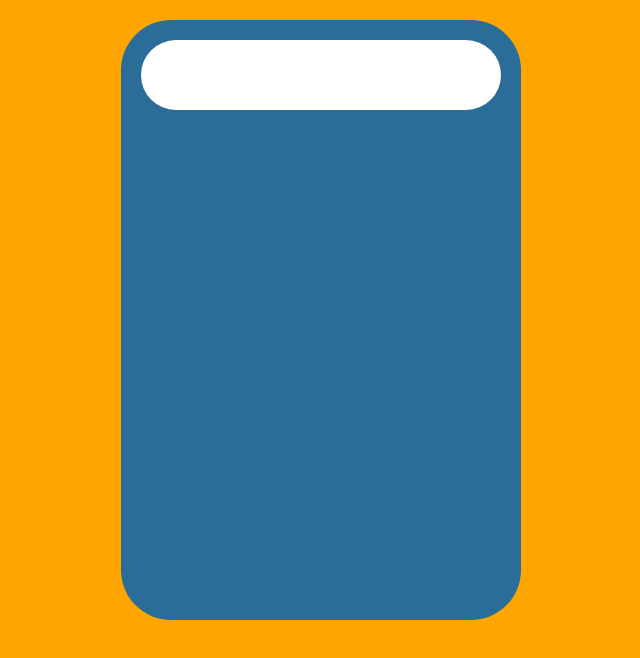
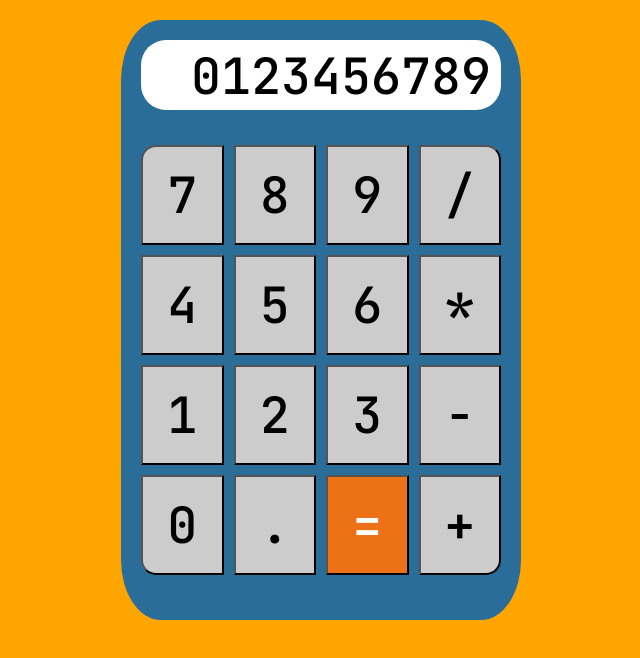
Before and after one commit to FranciscoBarrot/calculator, a plain HTML site: page index.html in a window 1280 px wide. Shown: the whole page, without its empty margins (319-959 px from the left). Drawn offline with Linux system fonts and the light colour scheme.

Commit message:
second commit, operation function and some css

```diff
--- a/index.html
+++ b/index.html
@@ -6,12 +6,33 @@
     <title>Calculator</title>
     <!-- CUSTOM CSS -->
     <link rel="stylesheet" href="styles.css">
+    <!-- FONT JETBRAINS MONO -->
+    <link rel="preconnect" href="https://fonts.gstatic.com">
+    <link href="https://fonts.googleapis.com/css2?family=JetBrains+Mono:wght@500&display=swap" rel="stylesheet">
+
 </head>
 <body>
 
     <div class="container">
-        <div class="displayer"></div>
-
+        <div class="displayer">0123456789</div>
+        <div class="buttons-container">
+            <button class="button top-left">7</button>
+            <button class="button">8</button>
+            <button class="button">9</button>
+            <button class="button top-right">/</button>
+            <button class="button">4</button>
+            <button class="button">5</button>
+            <button class="button">6</button>
+            <button class="button">*</button>
+            <button class="button">1</button>
+            <button class="button">2</button>
+            <button class="button">3</button>
+            <button class="button">-</button>
+            <button class="button bot-left">0</button>
+            <button class="button">.</button>
+            <button class="button equal">=</button>
+            <button class="button bot-right">+</button>
+        </div>
 
     </div>
 
--- a/main.js
+++ b/main.js
@@ -0,0 +1,34 @@
+/* OPERATIONS */
+function add (a,b) {
+    return a + b
+}
+
+function sub (a,b) {
+    return a - b
+}
+
+function multiply (a,b) {
+    return a * b
+}
+
+function divide (a,b) {
+    return a / b
+}
+
+
+function operate (operator,a,b) {
+    switch (operator) {
+        case "+":
+            return add(a,b)
+            break
+        case "-":
+            return sub(a,b)
+            break
+        case "*":
+            return multiply(a,b)
+            break
+        default:
+            return divide(a,b)
+            break
+    }
+}
--- a/styles.css
+++ b/styles.css
@@ -4,14 +4,13 @@
     box-sizing: border-box;
 }
 
-
 body{
     background-color: rgb(255, 165, 0);
 }
 
-/* main container */
+/* MAIN CONTAINER */
 .container{
-    border-radius: 50px;
+    border-radius: 10%;
     margin: 20px auto;
     background-color: #296d98;
     height: 600px;
@@ -19,11 +18,51 @@ body{
     padding-top: 20px;
 }
 
-/* displayer */
+/* DISPLAYER */
 .displayer{
     width: 90%;
     height: 70px;
     background-color: white;
-    margin: 0px auto;
-    border-radius: 50px;
+    margin: 0 auto;
+    border-radius: 25px;
+    font-size: 50px;
+    text-align: right;
+    padding: 3px 10px;
+    font-family: 'JetBrains Mono', monospace;
 }
+
+/* BUTTONS */
+.buttons-container{
+    margin: auto;
+    width: 90%;
+    margin-top: 35px;
+    display: grid;
+    grid-template-columns: repeat(4, 1fr);
+    grid-template-rows: repeat(4, 1fr);
+    grid-gap: 10px;
+}
+
+.button{
+    background-color: #cccccc;
+    height: 100px;
+    font-family: 'JetBrains Mono', monospace;
+    font-size: 50px;
+}
+
+.top-left{
+    border-top-left-radius: 15px;
+}
+.top-right{
+    border-top-right-radius: 15px;
+}
+.bot-left{
+    border-bottom-left-radius: 15px;
+}
+.bot-right{
+    border-bottom-right-radius: 15px;
+}
+
+.equal{
+    background-color: #ed7117;
+    color: white
+}
```
